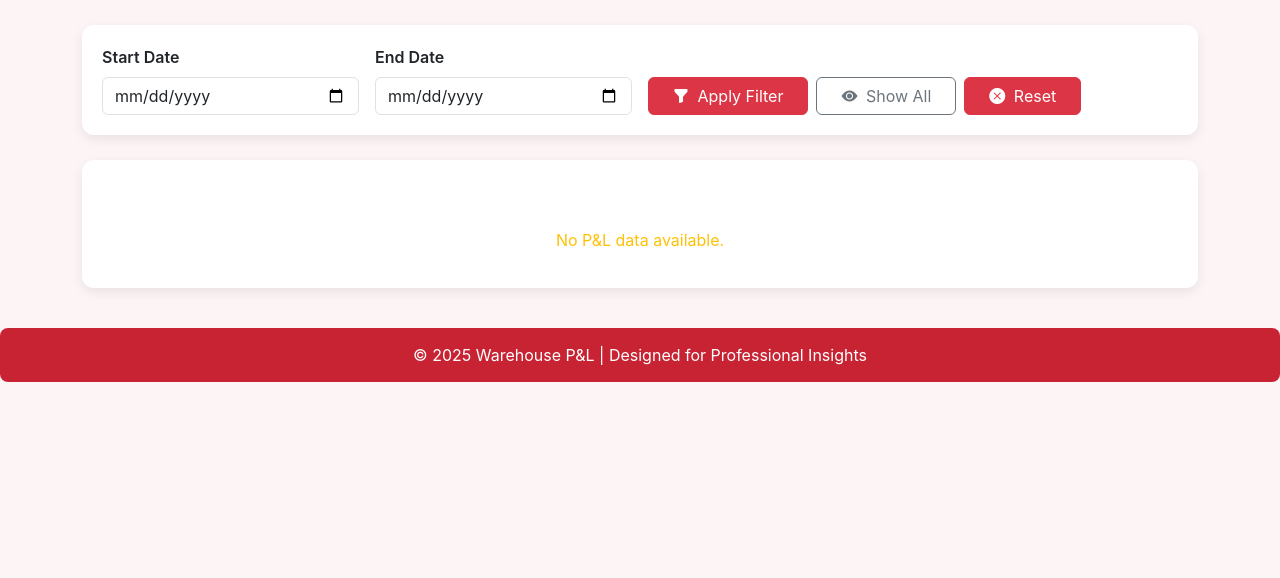
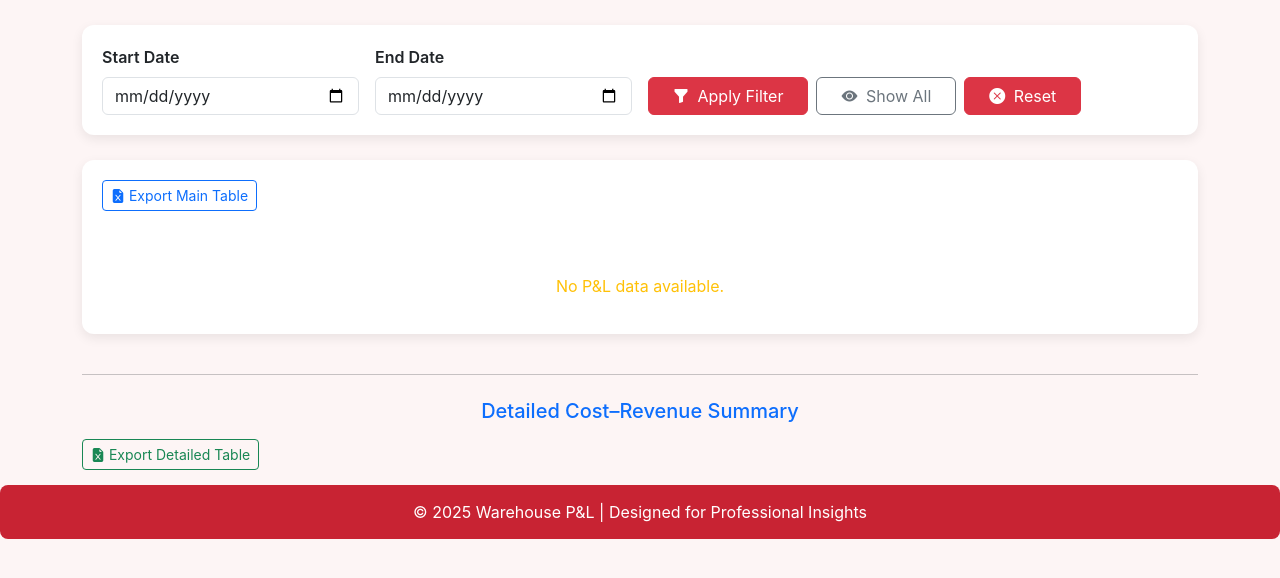
Before and after one commit to ashish86git/p-l, a Flask app: page / in a window 1280 px wide. Shown: the part 85-663 px from the top of the page. Run offline with Flask 3, Linux system fonts and the light colour scheme; some libraries are stand-ins or nearby versions.

Commit message:
Add files via upload

```diff
--- a/templates/index.html
+++ b/templates/index.html
@@ -8,6 +8,9 @@
     <!-- Bootstrap 5 -->
     <link href="https://cdn.jsdelivr.net/npm/bootstrap@5.3.3/dist/css/bootstrap.min.css" rel="stylesheet">
     <link href="https://cdn.jsdelivr.net/npm/bootstrap-icons@1.11.3/font/bootstrap-icons.css" rel="stylesheet">
+
+    <!-- SheetJS for Export -->
+    <script src="https://cdn.jsdelivr.net/npm/xlsx@0.18.5/dist/xlsx.full.min.js"></script>
 
     <style>
         :root {
@@ -80,6 +83,7 @@
             padding: 20px;
             box-shadow: 0 4px 12px rgba(0,0,0,0.08);
             margin-bottom: 40px;
+            overflow-x: auto;
         }
         .table thead th {
             background-color: var(--dark-red);
@@ -114,6 +118,11 @@
         .btn-primary:hover {
             background-color: var(--dark-red);
             border-color: var(--dark-red);
+        }
+
+        /* Export Buttons */
+        .export-btn {
+            margin-bottom: 15px;
         }
     </style>
 </head>
@@ -197,9 +206,22 @@
     </div>
     {% endif %}
 
-    <!-- Table -->
+    <!-- Main Table -->
     <div class="table-container">
+        <button class="btn btn-sm btn-outline-primary export-btn" onclick="exportTableToExcel('daily_table', 'Daily_PL')">
+            <i class="bi bi-file-earmark-excel-fill"></i> Export Main Table
+        </button>
         {{ daily_table|safe }}
+    </div>
+
+    <!-- Detailed Table -->
+    <hr class="my-4">
+    <h5 class="text-primary text-center mb-3">Detailed Cost–Revenue Summary</h5>
+    <div class="table-responsive">
+        <button class="btn btn-sm btn-outline-success export-btn" onclick="exportTableToExcel('detailed_table', 'Detailed_PL')">
+            <i class="bi bi-file-earmark-excel-fill"></i> Export Detailed Table
+        </button>
+        {{ detailed_table|safe }}
     </div>
 
 </div>
@@ -208,5 +230,18 @@
     © {{ current_year or 2025 }} Warehouse P&L | Designed for Professional Insights
 </footer>
 
+<script>
+function exportTable(tableId, filename='table_data'){
+    const table = document.getElementById(tableId);
+    if(!table){ alert('Table not found!'); return; }
+    const blob = new Blob([table.outerHTML], {type:'application/vnd.ms-excel'});
+    const url = URL.createObjectURL(blob);
+    const a = document.createElement('a');
+    a.href = url;
+    a.download = filename+'.xls';
+    a.click();
+    URL.revokeObjectURL(url);
+}
+</script>
 </body>
 </html>
```
Also changed, not shown: templates/input_form.html (+21 -7 lines).
